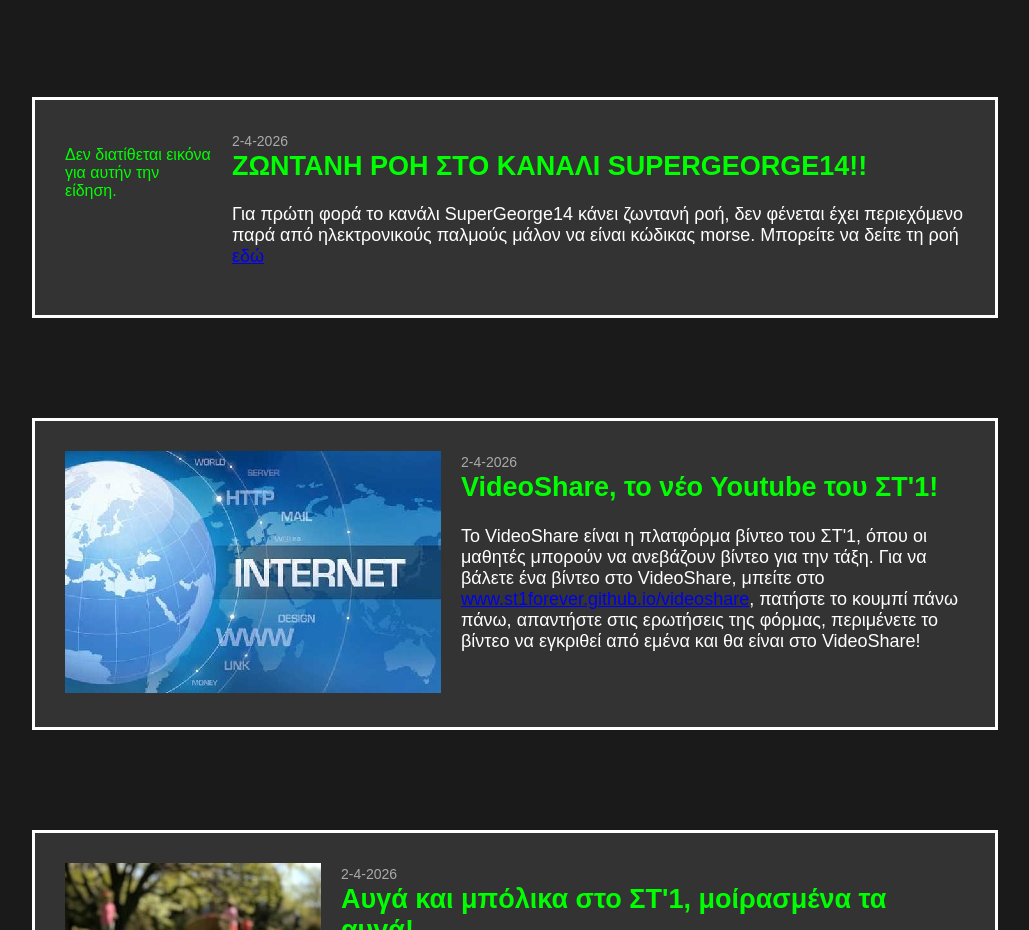
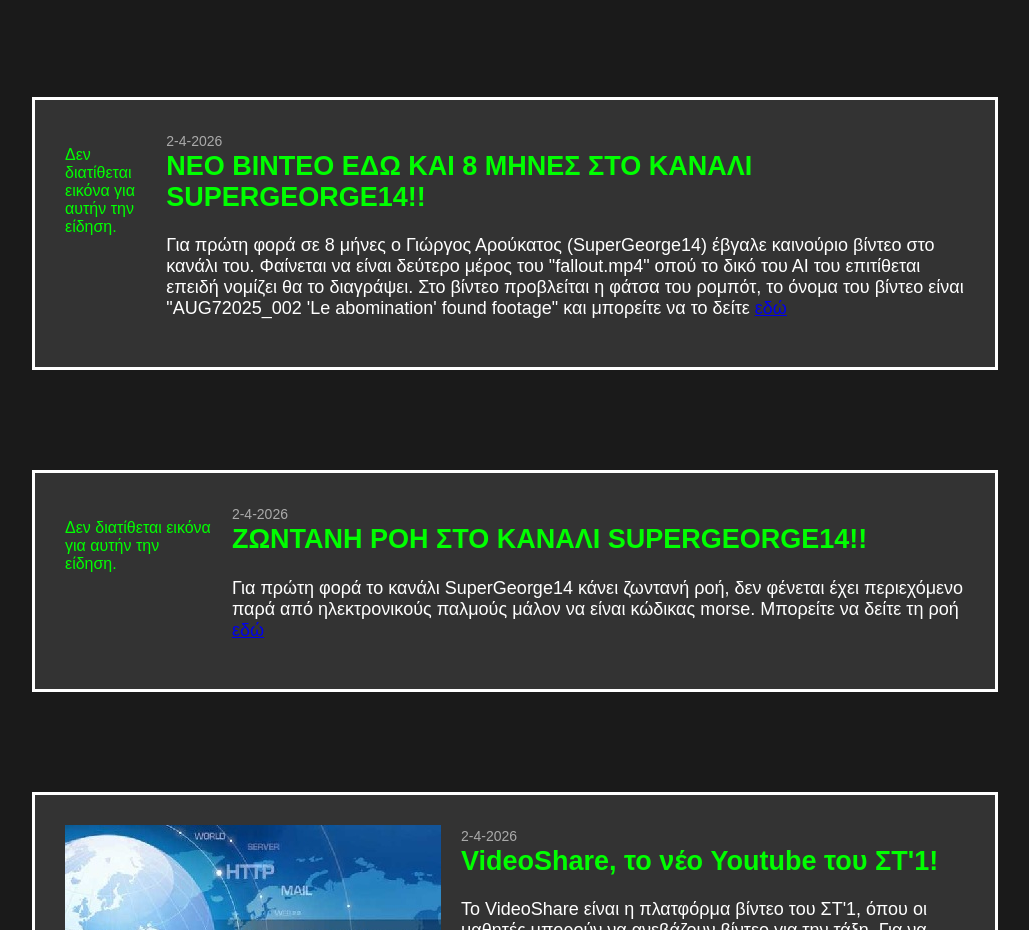
Before and after one commit to st1forever/st1forever.github.io, a plain HTML site: page index.html in a window 1280 px wide. Shown: the part 927-1857 px from the top of the page, without its empty margins (125-1154 px from the left). Drawn offline with Linux system fonts and the light colour scheme.

Commit message:
Fix HTML formatting and update content

```diff
--- a/index.html
+++ b/index.html
@@ -57,6 +57,22 @@
 <h1>Καθημερινά νέα της τάξης</h1>
 
 <div class="nea-container">
+
+        <div class="news-image">
+            <p> Δεν διατίθεται εικόνα για αυτήν την είδηση.</p>
+        </div>
+
+        <div class="news-text">
+            <span class="date-tag">2-4-2026</span>
+            <h2>NEO ΒΙΝΤΕΟ ΕΔΩ ΚΑΙ 8 ΜΗΝΕΣ ΣΤΟ ΚΑΝΑΛΙ SUPERGEORGE14!!</h2>
+            <p>Για πρώτη φορά σε 8 μήνες ο Γιώργος Αρούκατος (SuperGeorge14) έβγαλε καινούριο βίντεο στο κανάλι του. Φαίνεται να είναι δεύτερο μέρος του "fallout.mp4" οπού το δικό του ΑΙ του επιτίθεται επειδή νομίζει θα το διαγράψει. Στο βίντεο προβλείται η φάτσα του ρομπότ, το όνομα του βίντεο είναι "AUG72025_002 'Le abomination' found footage" και μπορείτε να το δείτε <a href="https://www.youtube.com/watch?v=cI_hwmFdKRo">εδώ</a>
+</p>
+            </div>
+
+            </div>
+
+
+	<div class="nea-container">
 
         <div class="news-image">
             <p> Δεν διατίθεται εικόνα για αυτήν την είδηση.</p>
```
